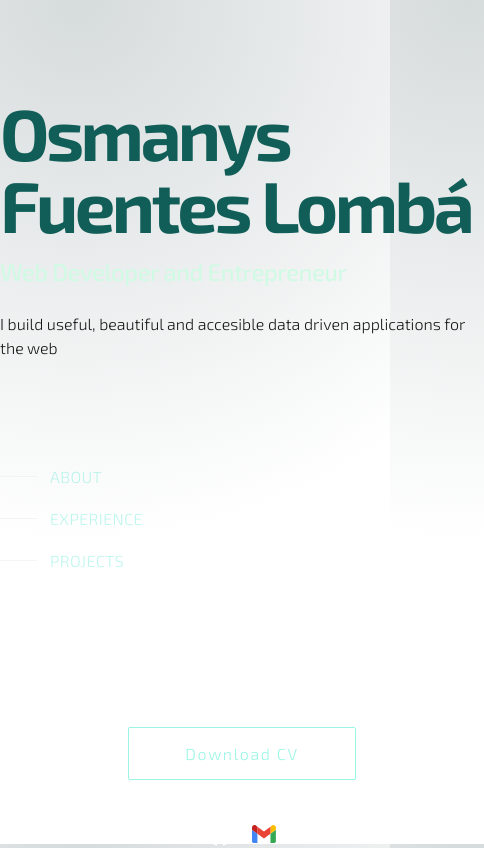
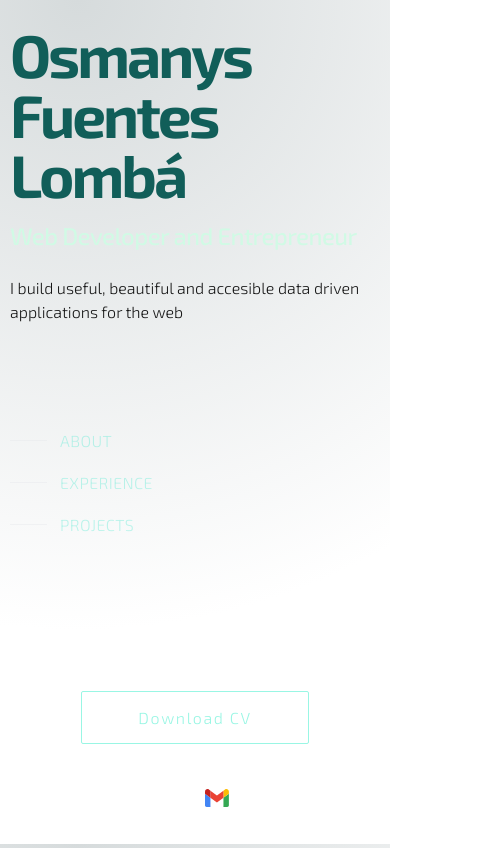
Before and after one commit to wonddark/wonddark.github.io, a Next.js app: page / in a window 390 px wide. Shown: the top 848 px of the page, 484 px wide, since content can reach past the window. Built offline with nearby package versions, Linux system fonts and the light colour scheme.

Commit message:
A better display for mobile devices

```diff
--- a/src/app/Experiences.tsx
+++ b/src/app/Experiences.tsx
@@ -20,7 +20,7 @@ const Experience = (item: (typeof experiences)[0]) => {
 
 const Experiences = () => {
   return (
-    <div id="experience" className="pt-28">
+    <div id="experience" className="pt-6 lg:pt-28">
       <p className="uppercase">Professional experience</p>
       <ul>
         {experiences.map((item) => (
--- a/src/app/globals.css
+++ b/src/app/globals.css
@@ -20,7 +20,7 @@ body {
   color: rgba(var(--foreground-rgb), .9);
   background: radial-gradient(circle at 20% 0%,
   rgb(var(--background-start-rgb)) 0%,
-  rgb(var(--background-end-rgb)) 60%
+  rgb(var(--background-end-rgb)) 70%
   ) no-repeat fixed;
 }
 
--- a/src/app/page.tsx
+++ b/src/app/page.tsx
@@ -6,9 +6,9 @@ import GmailLogo from "@/app/GmailLogo";
 
 export default function Home() {
   return (
-    <div className="grid grid-cols-12 gap-11 max-w-[1200px] mx-auto relative">
-      <div className="col-span-full lg:col-span-4 lg:sticky lg:top-0 h-fit pt-24">
-        <p className="mb-4 text-7xl leading-none text-teal-800 tracking-tighter">
+    <div className="grid grid-cols-1 lg:grid-cols-12 gap-11 max-w-[1200px] mx-auto relative px-2.5">
+      <div className="lg:col-span-4 lg:sticky lg:top-0 h-fit pt-6 lg:pt-24">
+        <p className="mb-4 text-6xl lg:text-7xl leading-none text-teal-800 tracking-tighter">
           <span className={fontHero.className}>Osmanys Fuentes Lombá</span>
         </p>
         <p className="text-emerald-100 text-2xl tracking-tight mb-6">
@@ -44,7 +44,7 @@ export default function Home() {
           </a>
         </div>
       </div>
-      <main className="col-span-full lg:col-span-8 flex flex-col gap-2 -z-10 ">
+      <main className="col-span-full lg:col-span-8 flex flex-col gap-2">
         {/*<div id="about">
           <p>
             Lorem ipsum purus in mollis nunc sed id semper. Suspendisse faucibus
```
